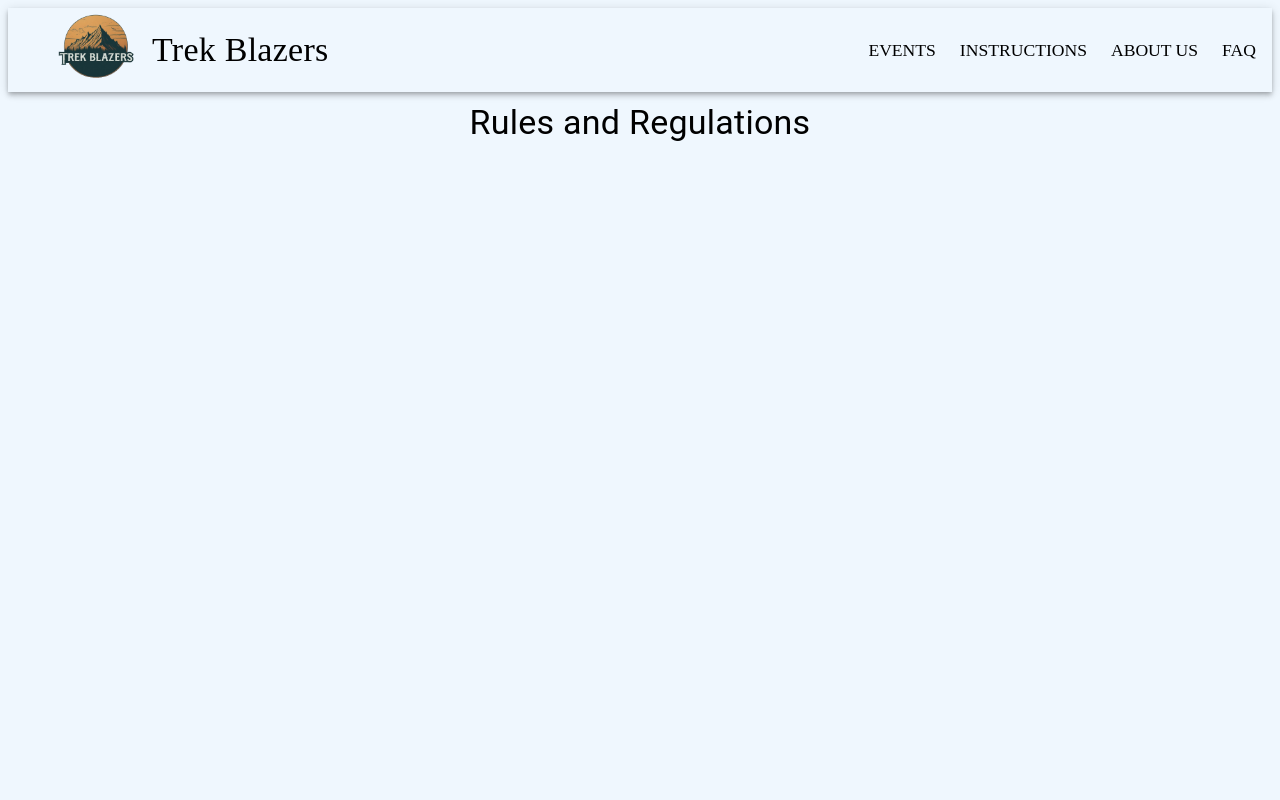
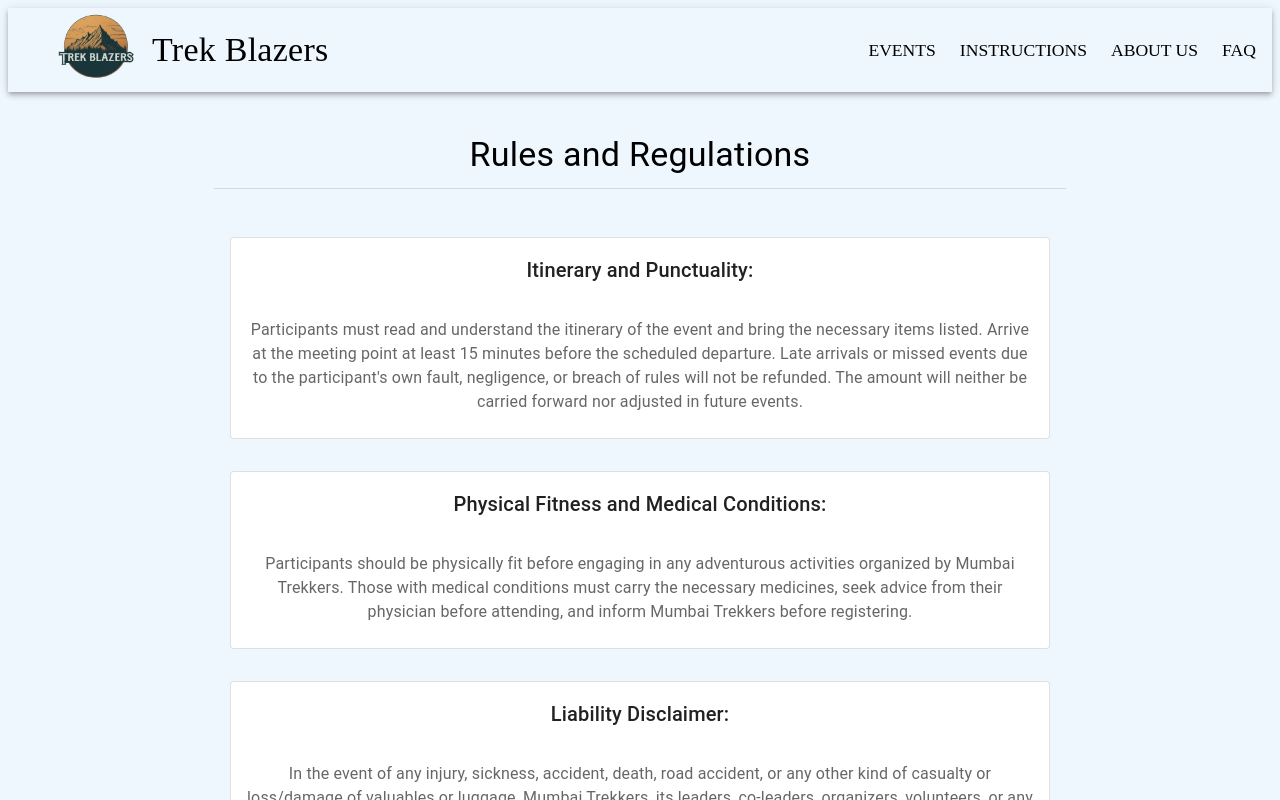
Before and after one commit to chodankarac/wander-trek, a Next.js app: page /instructions in a window 1280 px wide. Shown: the top 800 px of the page. Built offline with nearby package versions, Linux system fonts and the light colour scheme.

Commit message:
instructions page added;implemnts issue #28

```diff
--- /dev/null
+++ b/app/api/rules/route.ts
@@ -0,0 +1,85 @@
+import { NextResponse } from "next/server";
+
+export async function GET() {
+  const rules = [
+    {
+      id: 1,
+      title: "Itinerary and Punctuality:",
+      description:
+        "Participants must read and understand the itinerary of the event and bring the necessary items listed. Arrive at the meeting point at least 15 minutes before the scheduled departure. Late arrivals or missed events due to the participant's own fault, negligence, or breach of rules will not be refunded. The amount will neither be carried forward nor adjusted in future events.",
+    },
+    {
+      id: 2,
+      title: "Physical Fitness and Medical Conditions:",
+      description:
+        "Participants should be physically fit before engaging in any adventurous activities organized by Mumbai Trekkers. Those with medical conditions must carry the necessary medicines, seek advice from their physician before attending, and inform Mumbai Trekkers before registering.",
+    },
+    {
+      id: 3,
+      title: "Liability Disclaimer:",
+      description:
+        "In the event of any injury, sickness, accident, death, road accident, or any other kind of casualty or loss/damage of valuables or luggage, Mumbai Trekkers, its leaders, co-leaders, organizers, volunteers, or any involved persons shall not be liable. No claims will be entertained from participants, their parents, guardians, relatives, friends, or third parties.",
+    },
+    {
+      id: 4,
+      title: "Prohibition of Substances:",
+      description:
+        "Consumption of alcohol, smoking, or chewing tobacco is strictly prohibited during the event. Participants found possessing or consuming such substances will be immediately expelled from the trek without a refund.",
+    },
+    {
+      id: 5,
+      title: "Environmental Responsibility:",
+      description:
+        "Participants must bring back waste such as wrappers and used water bottles to the city and dispose of them in dustbins. Littering forts/trails is prohibited.",
+    },
+    {
+      id: 6,
+      title: "Respect for Nature and Heritage:",
+      description:
+        "Do not disturb the flora and fauna, intimidate birds or animals, or destroy/damage archaeological or historical monuments.",
+    },
+    {
+      id: 7,
+      title: "Event Leader's Authority:",
+      description:
+        "The Event Leader’s decision is final and binding on all members.",
+    },
+    {
+      id: 8,
+      title: "Personal Responsibility:",
+      description:
+        "Each participant is responsible for their own safety and baggage.",
+    },
+    {
+      id: 9,
+      title: "Group Cohesion:",
+      description:
+        "Participants must stick together as a group. Any deviation without the Event Leader’s consent will result in the participant being considered independent and no longer part of the group, thus relieving the group of any responsibility towards them.",
+    },
+    {
+      id: 10,
+      title: "Minors:",
+      description:
+        "Participants below 18 years of age must be accompanied by their parents/guardian or have proper written permission from them.",
+    },
+    {
+      id: 11,
+      title: "Cancellation Due to Emergencies:",
+      description:
+        "Events are organized considering normal weather and conditions. In case of natural calamities, riots, political unrest, disease outbreaks, or other emergencies, the event may be cancelled without a refund.",
+    },
+    {
+      id: 12,
+      title: "Photo ID Proof:",
+      description:
+        "All participants must carry a photo ID proof (original or digital copy) during the event.",
+    },
+    {
+      id: 13,
+      title: "Violation of Rules:",
+      description:
+        "Any violation of the above rules or instructions given by the trek leader will be dealt with seriously and may involve expulsion from the event without a refund.",
+    },
+  ];
+  return NextResponse.json({ rules });
+}
--- a/app/instructions/page.tsx
+++ b/app/instructions/page.tsx
@@ -1,13 +1,65 @@
+"use client";
 import Container from "@/components/atoms/Container";
 import Typography from "@/components/atoms/Typography";
-import React from "react";
+import {
+  Card,
+  CardContent,
+  CardHeader,
+  Divider,
+  List,
+  ListItem,
+} from "@mui/material";
+import axios from "axios";
+import React, { useEffect, useState } from "react";
 
 const Instructions = () => {
+  interface Rule {
+    id: number;
+    title: string;
+    description: string;
+  }
+
+  const [rules, setRules] = useState<Rule[]>([]);
+  const fetchRules = async () => {
+    try {
+      const response = await axios.get(`/api/rules`);
+      setRules(response.data.rules);
+    } catch (error) {
+      console.error("Failed to fetch rules:", error);
+    }
+  };
+  useEffect(() => {
+    fetchRules();
+  }, []);
   return (
-    <Container>
-      <Typography variant="h4" component="h1" gutterBottom>
+    <Container maxWidth="md" sx={{ mt: 4 }}>
+      <Typography variant="h4" component="h1" gutterBottom align="center">
         Rules and Regulations
       </Typography>
+      <Divider sx={{ mb: 4 }} />
+      <List>
+        {rules.map((rule) => (
+          <ListItem
+            key={rule.id}
+            sx={{ display: "flex", justifyContent: "center" }}
+          >
+            <Card variant="outlined" sx={{ width: "100%", mb: 2 }}>
+              <CardHeader
+                title={
+                  <Typography variant="h6" component="div">
+                    {rule.title}
+                  </Typography>
+                }
+              />
+              <CardContent>
+                <Typography variant="body1" color="textSecondary">
+                  {rule.description}
+                </Typography>
+              </CardContent>
+            </Card>
+          </ListItem>
+        ))}
+      </List>
     </Container>
   );
 };
--- a/components/atoms/Container/index.tsx
+++ b/components/atoms/Container/index.tsx
@@ -1,12 +1,16 @@
 import React, { ReactNode } from "react";
-import { Container as MuiContainer, SxProps } from "@mui/material";
+import {
+  Container as MuiContainer,
+  ContainerProps as MuiContainerProps,
+  SxProps,
+} from "@mui/material";
 
-type ContainerProps = {
+type ContainerProps = MuiContainerProps & {
   sx?: SxProps;
   children: ReactNode;
 };
 const Container = (props: ContainerProps) => {
-  return <MuiContainer>{props.children}</MuiContainer>;
+  return <MuiContainer {...props}>{props.children}</MuiContainer>;
 };
 
 export default Container;
--- a/components/atoms/Typography/index.tsx
+++ b/components/atoms/Typography/index.tsx
@@ -1,27 +1,13 @@
 "use client";
-import { Typography as MuiTypography, SxProps } from "@mui/material";
+import {
+  Typography as MuiTypography,
+  SxProps,
+  TypographyProps as MuiTypographyProps,
+} from "@mui/material";
 import React, { ReactNode } from "react";
 
-type TypographyProps = {
+type TypographyProps = MuiTypographyProps & {
   children: ReactNode;
-  textAlign?: "center" | "inherit" | "justify" | "left" | "right";
-  variant?:
-    | "body1"
-    | "body2"
-    | "button"
-    | "caption"
-    | "h1"
-    | "h2"
-    | "h3"
-    | "h4"
-    | "h5"
-    | "h6"
-    | "inherit"
-    | "overline"
-    | "subtitle1"
-    | "subtitle2";
-  gutterBottom?: boolean;
-  component?: string;
   sx?: SxProps;
 };
 const Typography = (props: TypographyProps) => {
--- a/package.json
+++ b/package.json
@@ -20,6 +20,7 @@
     "@types/react": "^18.2.55",
     "@types/react-dom": "^18.2.18",
     "add": "^2.0.6",
+    "axios": "^1.7.2",
     "eslint": "^8.56.0",
     "eslint-config-next": "^14.1.0",
     "latest": "^0.2.0",
```
Also changed, not shown: jsonFiles/rules&Regulations.ts (deleted, +0 -80 lines), 1 other file (tests, documents, lock files or other folders).
